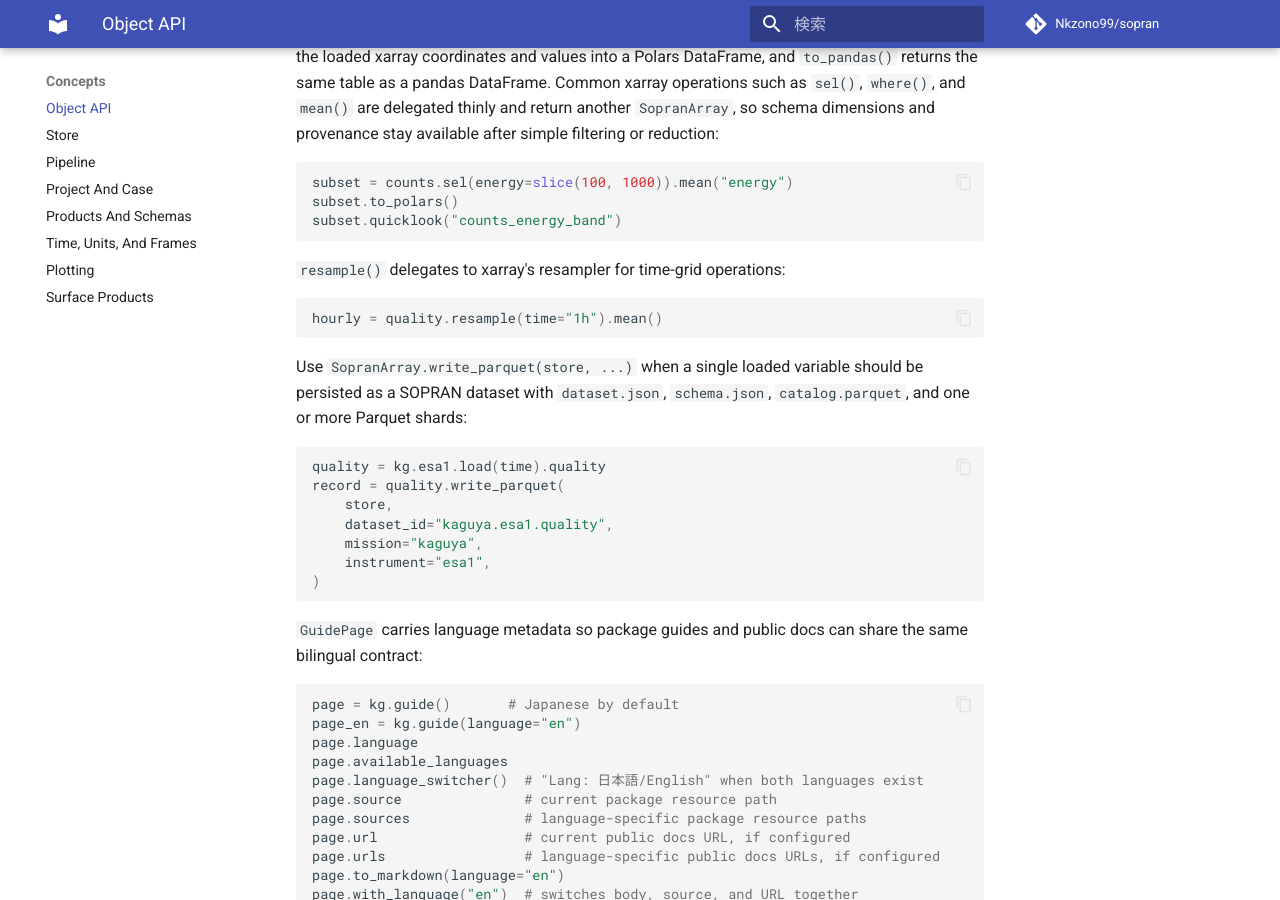
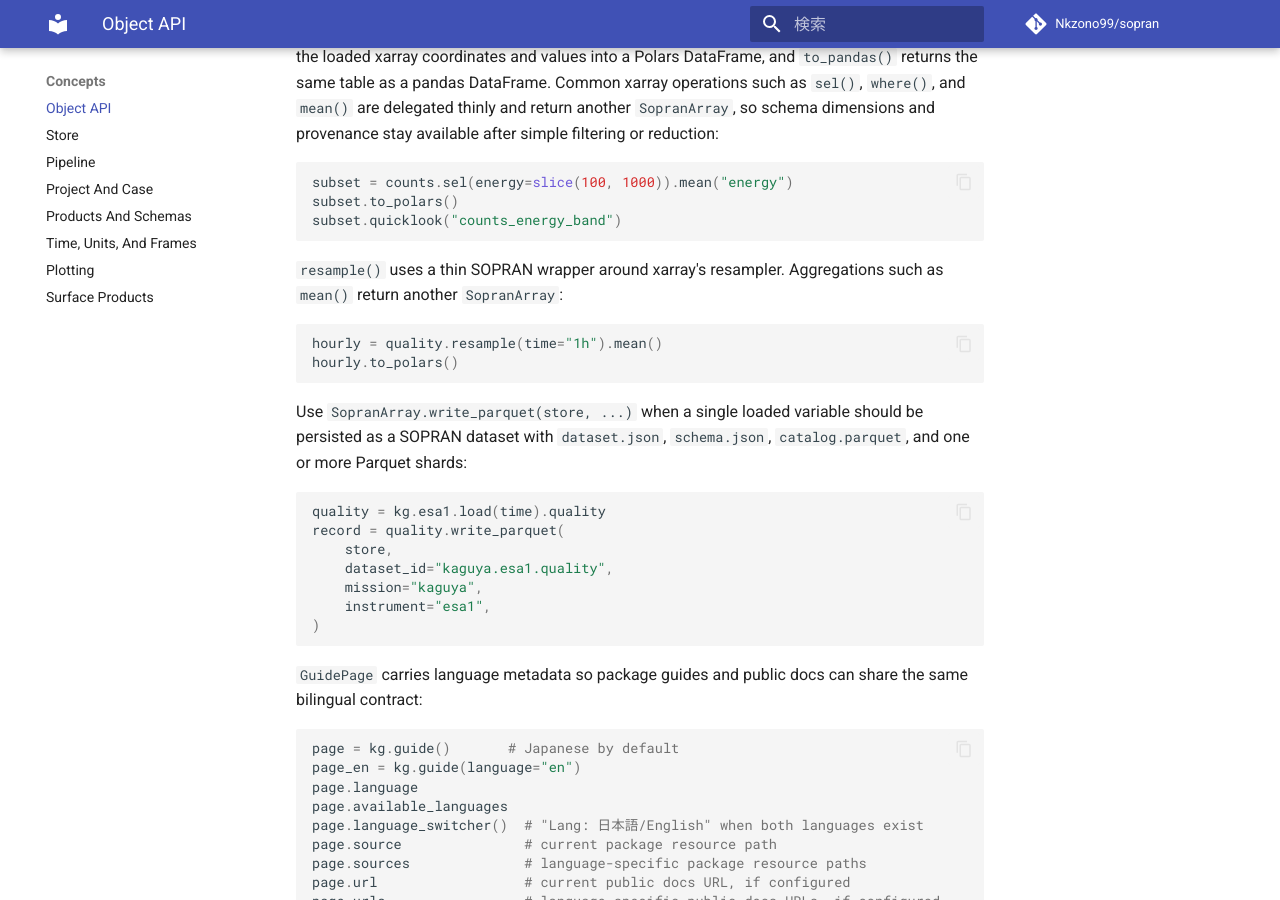
Before and after one commit to Nkzono99/sopran, an MkDocs documentation site: the page built from docs/concepts/object-api.md, in a window 1280 px wide and 900 px high, scrolled down 898 px. Built offline with MkDocs 1.6.1 and Material for MkDocs 9.7.7, drawn with Linux system fonts in a browser that asks for light colours; comment, search, counter and statistics services are not loaded.

Commit message:
Wrap loaded array resample reductions

````diff
--- a/docs/concepts/object-api.md
+++ b/docs/concepts/object-api.md
@@ -45,10 +45,12 @@ subset.to_polars()
 subset.quicklook("counts_energy_band")
 ```
 
-`resample()` delegates to xarray's resampler for time-grid operations:
+`resample()` uses a thin SOPRAN wrapper around xarray's resampler. Aggregations
+such as `mean()` return another `SopranArray`:
 
 ```python
 hourly = quality.resample(time="1h").mean()
+hourly.to_polars()
 ```
 
 Use `SopranArray.write_parquet(store, ...)` when a single loaded variable should
````
Also changed, not shown: SPEC.md (+2 -2 lines), 2 other files.
